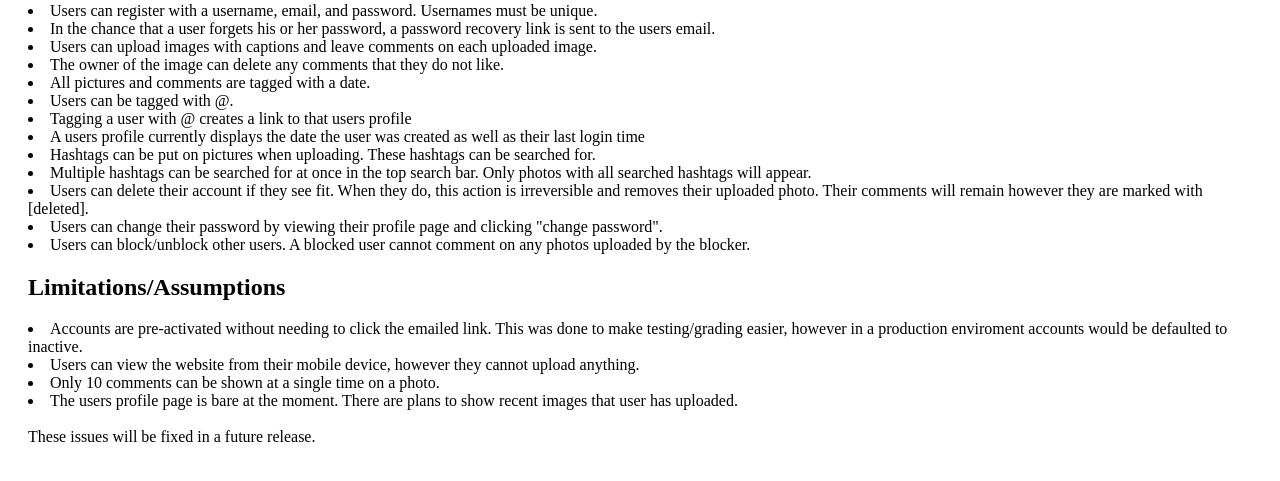
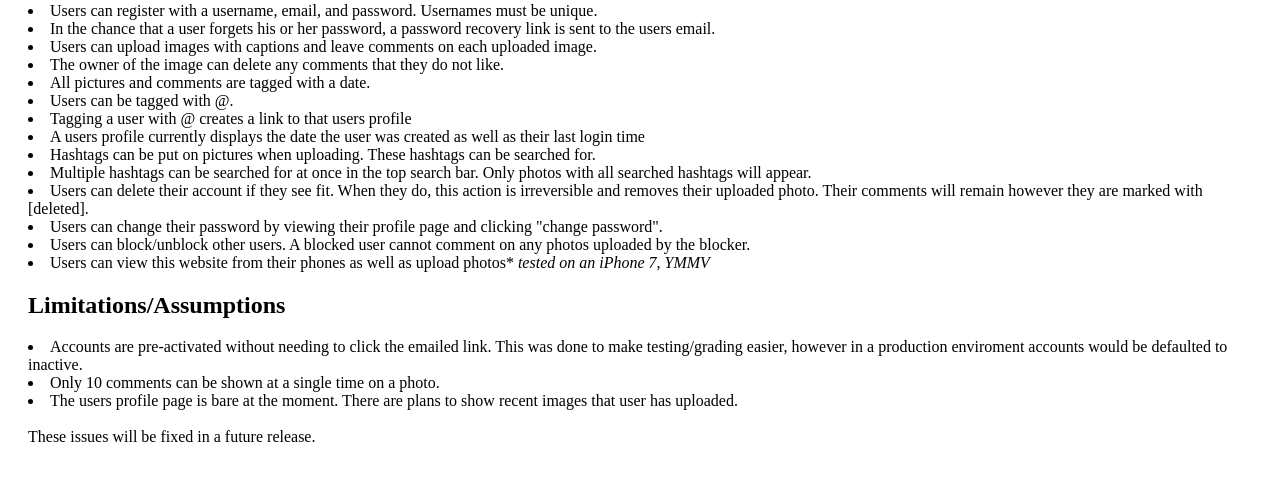
Before and after one commit to scavet64/AWP-Image-Sharing-Website, a PHP site: page /README.html in a window 1280 px wide. Shown: the part 268-749 px from the top of the page. Run offline with PHP 8.4, Linux system fonts and the light colour scheme.

Commit message:
fix undefined var error

```diff
--- a/README.html
+++ b/README.html
@@ -38,6 +38,7 @@
                 and removes their uploaded photo. Their comments will remain however they are marked with [deleted].</li>
                 <li>Users can change their password by viewing their profile page and clicking "change password".</li>
                 <li>Users can block/unblock other users. A blocked user cannot comment on any photos uploaded by the blocker.</li>
+                <li>Users can view this website from their phones as well as upload photos* <i>tested on an iPhone 7, YMMV</i></li>
             </p>
         </div>
         <div>
@@ -46,7 +47,6 @@
                 <li>Accounts are pre-activated without needing to click the emailed link.
                         This was done to make testing/grading easier, however in a production enviroment
                         accounts would be defaulted to inactive.</li>
-                <li>Users can view the website from their mobile device, however they cannot upload anything.</li>
                 <li>Only 10 comments can be shown at a single time on a photo.</li>
                 <li>The users profile page is bare at the moment. There are plans to show recent images
                 that user has uploaded.</li>
--- a/home.php
+++ b/home.php
@@ -1,6 +1,6 @@
 <?php
 include_once("php_includes/check_login_status.php");
-
+$uploadButton = "";
 if($user_ok){
     $uploadButton = '
     <div class="photoUploadButtonWrapper">
```
